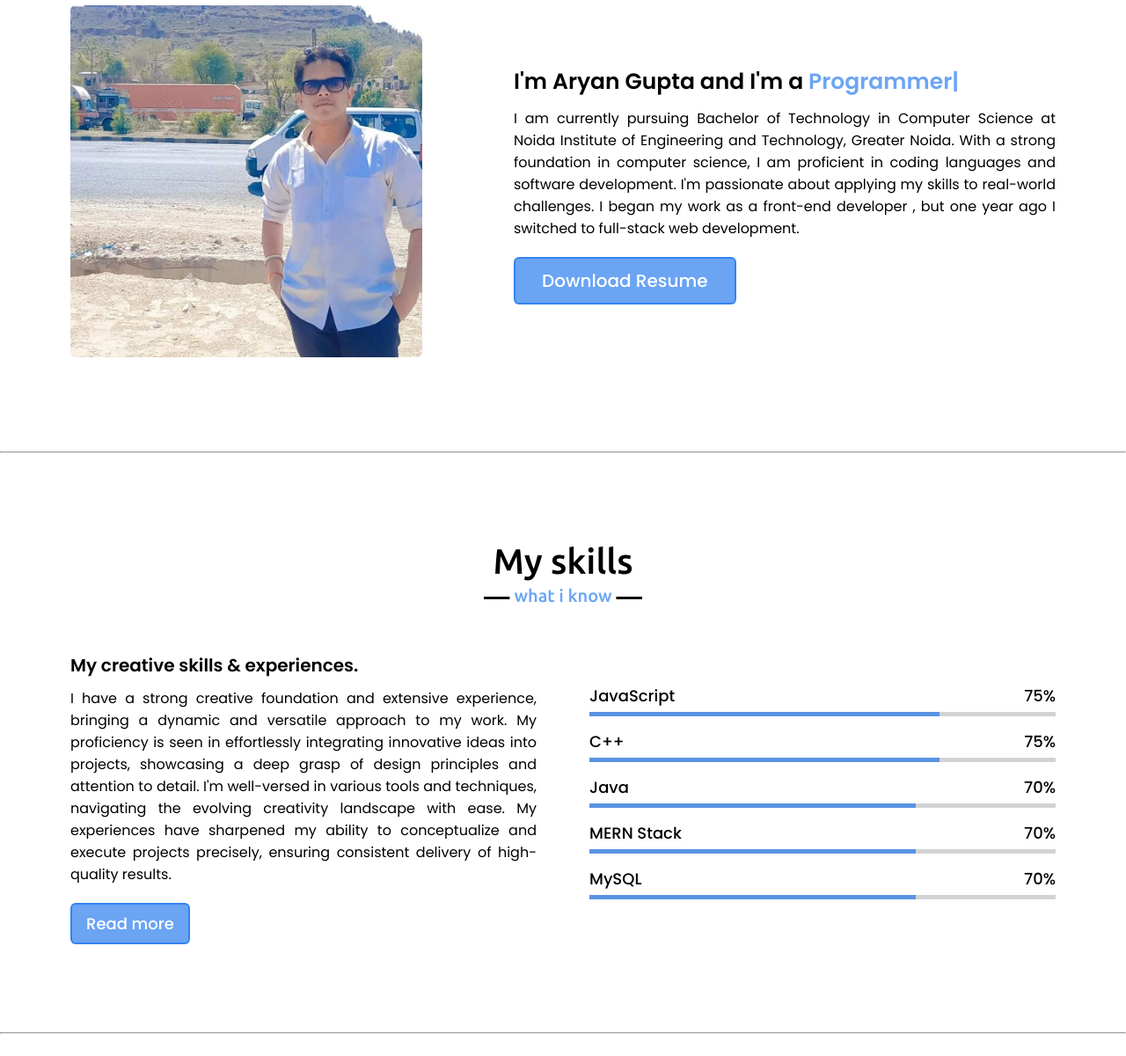
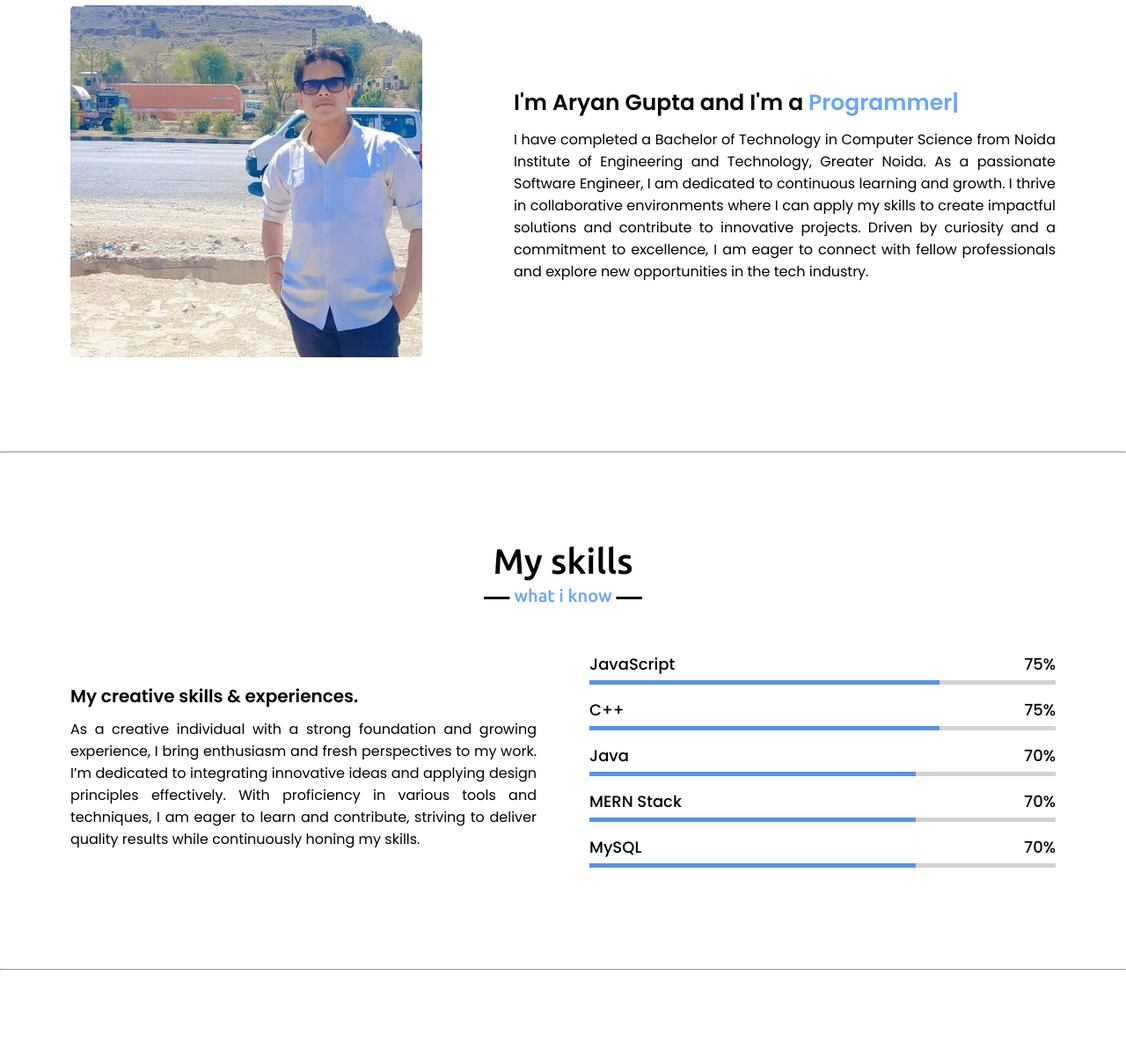
Before and after one commit to AryanGuptaJi/Portfolio, a website: page index.html in a window 1280 px wide. Shown: the part 1020-2220 px from the top of the page at 88% size. Drawn offline with nearby package versions, Linux system fonts and the light colour scheme.

Commit message:
Updation

```diff
--- a/index.html
+++ b/index.html
@@ -54,8 +54,7 @@
                 </div>
                 <div class="column right">
                     <div class="text">I'm Aryan Gupta and I'm a <span class="typing-2"></span></div>
-                    <p>I am currently pursuing Bachelor of Technology in Computer Science at Noida Institute of Engineering and Technology, Greater Noida. With a strong foundation in computer science, I am proficient in coding languages and software development. I'm passionate about applying my skills to real-world challenges. I began my work as a front-end developer , but one year ago I switched to full-stack web development.</p>
-                    <a href="https://drive.google.com/file/d/1tgdJM2O10_ACQbXecs-kvv-khBo8KwTW/view?usp=drive_link" target="_blank">Download Resume</a>
+                    <p>I have completed a Bachelor of Technology in Computer Science from Noida Institute of Engineering and Technology, Greater Noida. As a passionate Software Engineer, I am dedicated to continuous learning and growth. I thrive in collaborative environments where I can apply my skills to create impactful solutions and contribute to innovative projects. Driven by curiosity and a commitment to excellence, I am eager to connect with fellow professionals and explore new opportunities in the tech industry.</p>
                 </div>
             </div>
         </div>
@@ -69,8 +68,7 @@
             <div class="skills-content">
                 <div class="column left">
                     <div class="text">My creative skills & experiences.</div>
-                    <p>I have a strong creative foundation and extensive experience, bringing a dynamic and versatile approach to my work. My proficiency is seen in effortlessly integrating innovative ideas into projects, showcasing a deep grasp of design principles and attention to detail. I'm well-versed in various tools and techniques, navigating the evolving creativity landscape with ease. My experiences have sharpened my ability to conceptualize and execute projects precisely, ensuring consistent delivery of high-quality results.</p>
-                    <a href="#">Read more</a>
+                    <p>As a creative individual with a strong foundation and growing experience, I bring enthusiasm and fresh perspectives to my work. I’m dedicated to integrating innovative ideas and applying design principles effectively. With proficiency in various tools and techniques, I am eager to learn and contribute, striving to deliver quality results while continuously honing my skills.</p>
                 </div>
                 <div class="column right">
                     <div class="bars">
@@ -194,7 +192,7 @@
                             <i class="fas fa-map-marker-alt"></i>
                             <div class="info">
                                 <div class="head">Address</div>
-                                <div class="sub-title">Greater Noida</div>
+                                <div class="sub-title">Gurugram, Haryana</div>
                             </div>
                         </div>
                         <div class="row">
```
